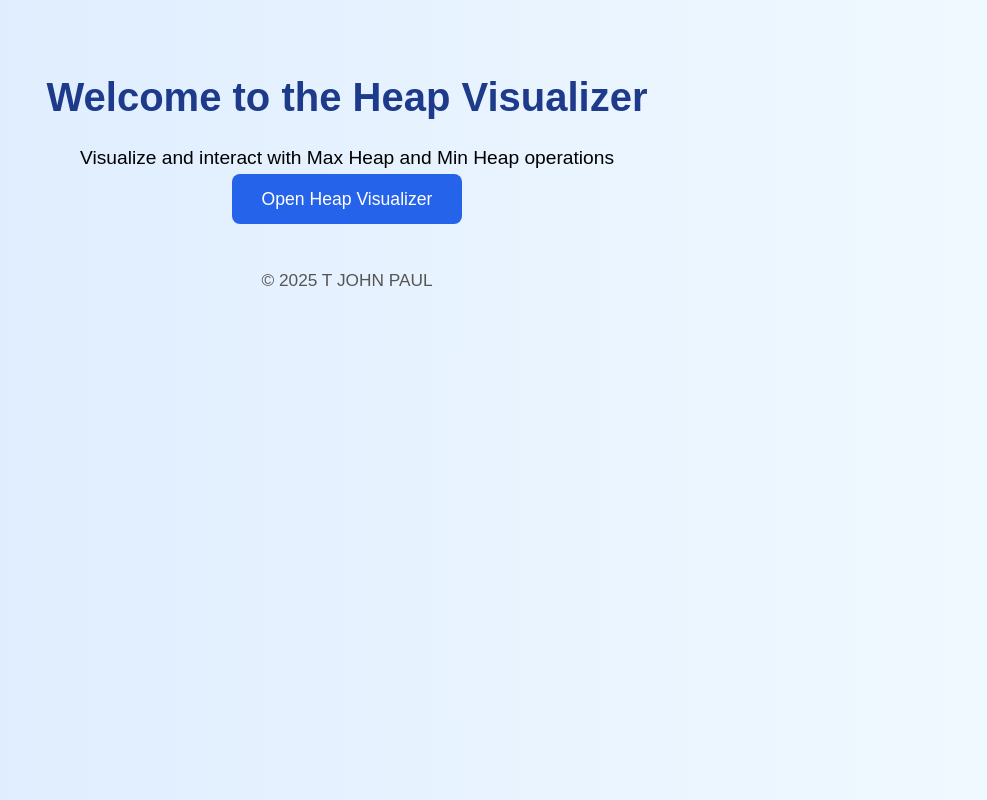
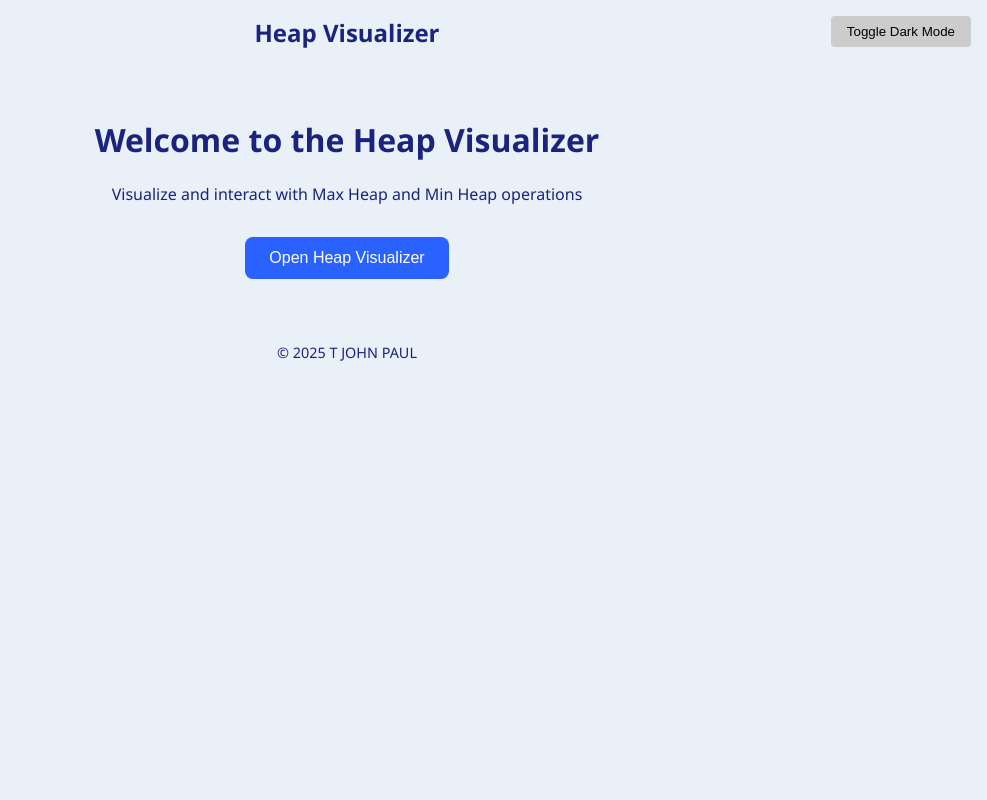
Before and after one commit to Johnpaul-T/index.html, a plain HTML site: page index.html in a window 1280 px wide. Shown: the whole page, without its empty margins (293-1280 px from the left). Drawn offline with Linux system fonts and the light colour scheme.

Commit message:
Update index.html

```diff
--- a/index.html
+++ b/index.html
@@ -1,53 +1,84 @@
 <!DOCTYPE html>
 <html lang="en">
 <head>
-  <meta charset="UTF-8">
-  <title>Heap Visualizer - T JOHN PAUL</title>
+  <meta charset="UTF-8" />
+  <meta name="viewport" content="width=device-width, initial-scale=1.0"/>
+  <title>Heap Visualizer</title>
   <style>
     body {
-      font-family: Arial, sans-serif;
-      background: linear-gradient(to right, #dbeafe, #f0f9ff);
+      font-family: 'Segoe UI', Tahoma, Geneva, Verdana, sans-serif;
+      margin: 0;
+      padding: 0;
+      background-color: #e9f0f7;
+      color: #1a237e;
       text-align: center;
-      padding: 40px;
+      transition: background-color 0.3s, color 0.3s;
     }
 
-    h1 {
-      color: #1e3a8a;
-      font-size: 2.5em;
+    .dark-mode {
+      background-color: #121212;
+      color: #f5f5f5;
     }
 
-    p {
-      font-size: 1.2em;
-      margin: 20px 0;
+    header {
+      padding: 1rem;
+      font-size: 1.5rem;
+      font-weight: bold;
     }
 
-    a.button {
-      text-decoration: none;
-      background-color: #2563eb;
-      color: white;
-      padding: 15px 30px;
-      border-radius: 8px;
-      font-size: 1.1em;
-      transition: background-color 0.3s ease;
+    .container {
+      padding: 2rem;
     }
 
-    a.button:hover {
-      background-color: #1d4ed8;
+    .btn {
+      margin-top: 1rem;
+      padding: 0.75rem 1.5rem;
+      font-size: 1rem;
+      background-color: #2962ff;
+      color: white;
+      border: none;
+      border-radius: 8px;
+      cursor: pointer;
+    }
+
+    .btn:hover {
+      background-color: #0039cb;
+    }
+
+    .toggle {
+      position: absolute;
+      top: 1rem;
+      right: 1rem;
+      background-color: #ccc;
+      border: none;
+      padding: 0.5rem 1rem;
+      cursor: pointer;
+      border-radius: 4px;
     }
 
     footer {
-      margin-top: 60px;
-      font-size: 0.9em;
-      color: #555;
+      margin-top: 2rem;
+      font-size: 0.9rem;
     }
   </style>
 </head>
 <body>
-  <h1>Welcome to the Heap Visualizer</h1>
-  <p>Visualize and interact with Max Heap and Min Heap operations</p>
-  <a class="button" href="heap.html" target="_blank">Open Heap Visualizer</a>
-  <footer>
-    <p>&copy; 2025 T JOHN PAUL</p>
-  </footer>
+  <button class="toggle" onclick="toggleDarkMode()">Toggle Dark Mode</button>
+
+  <header>Heap Visualizer</header>
+
+  <div class="container">
+    <h1>Welcome to the Heap Visualizer</h1>
+    <p>Visualize and interact with Max Heap and Min Heap operations</p>
+    <a href="heap.html"><button class="btn">Open Heap Visualizer</button></a>
+  </div>
+
+  <footer>&copy; 2025 T JOHN PAUL</footer>
+
+  <script>
+    function toggleDarkMode() {
+      document.body.classList.toggle('dark-mode');
+    }
+  </script>
 </body>
 </html>
```
